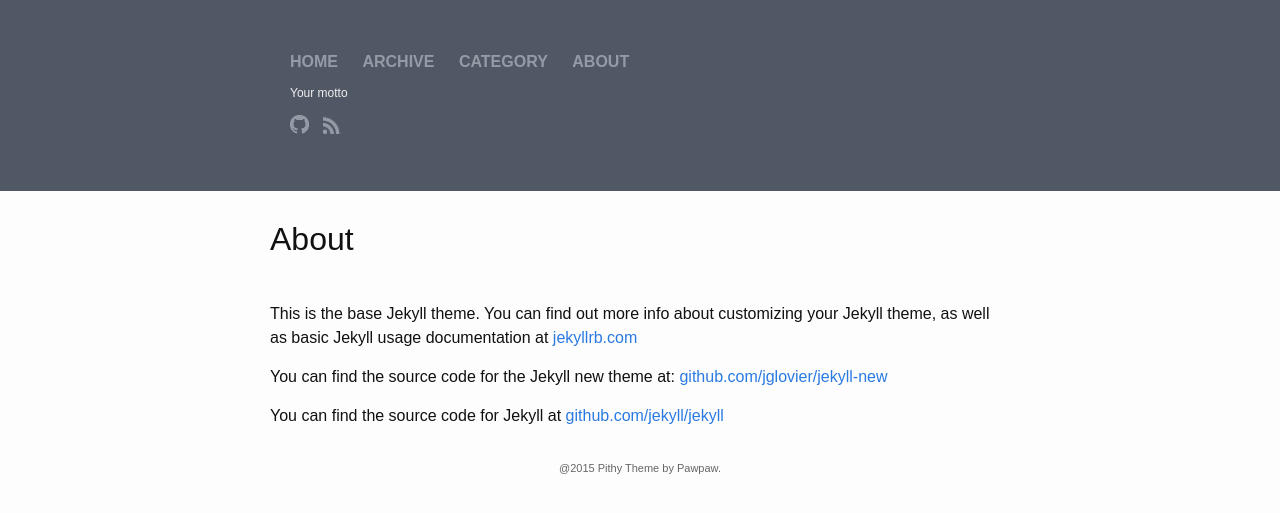
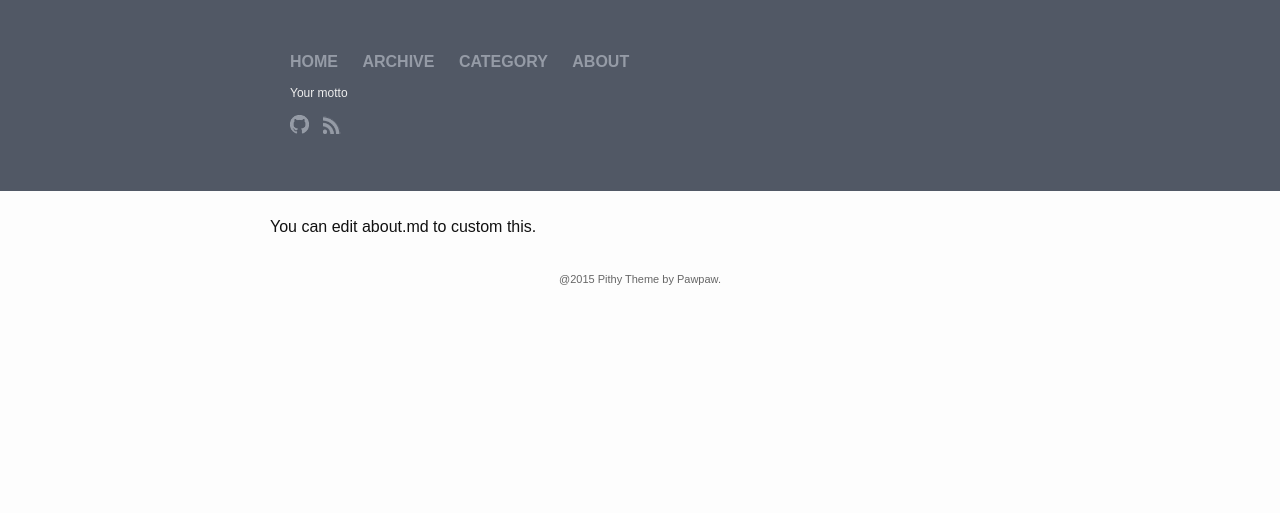
Before and after one commit to survwell/survwell.github.io, a Jekyll site: the page built from about.md, in a window 1280 px wide. Shown: the top 513 px of the page. Built offline with Jekyll 4.4.1, drawn with Linux system fonts in a browser that asks for light colours.

Commit message:
replace about.html with about.md

```diff
--- a/about.md
+++ b/about.md
@@ -1,11 +1,5 @@
 ---
-layout: page
-title: About
-permalink: /about/
+layout: default
 ---
 
-This is the base Jekyll theme. You can find out more info about customizing your Jekyll theme, as well as basic Jekyll usage documentation at [jekyllrb.com](http://jekyllrb.com/)
-
-You can find the source code for the Jekyll new theme at: [github.com/jglovier/jekyll-new](https://github.com/jglovier/jekyll-new)
-
-You can find the source code for Jekyll at [github.com/jekyll/jekyll](https://github.com/jekyll/jekyll)
+You can edit about.md to custom this.
```
Also changed, not shown: about.html (deleted, +0 -8 lines).
